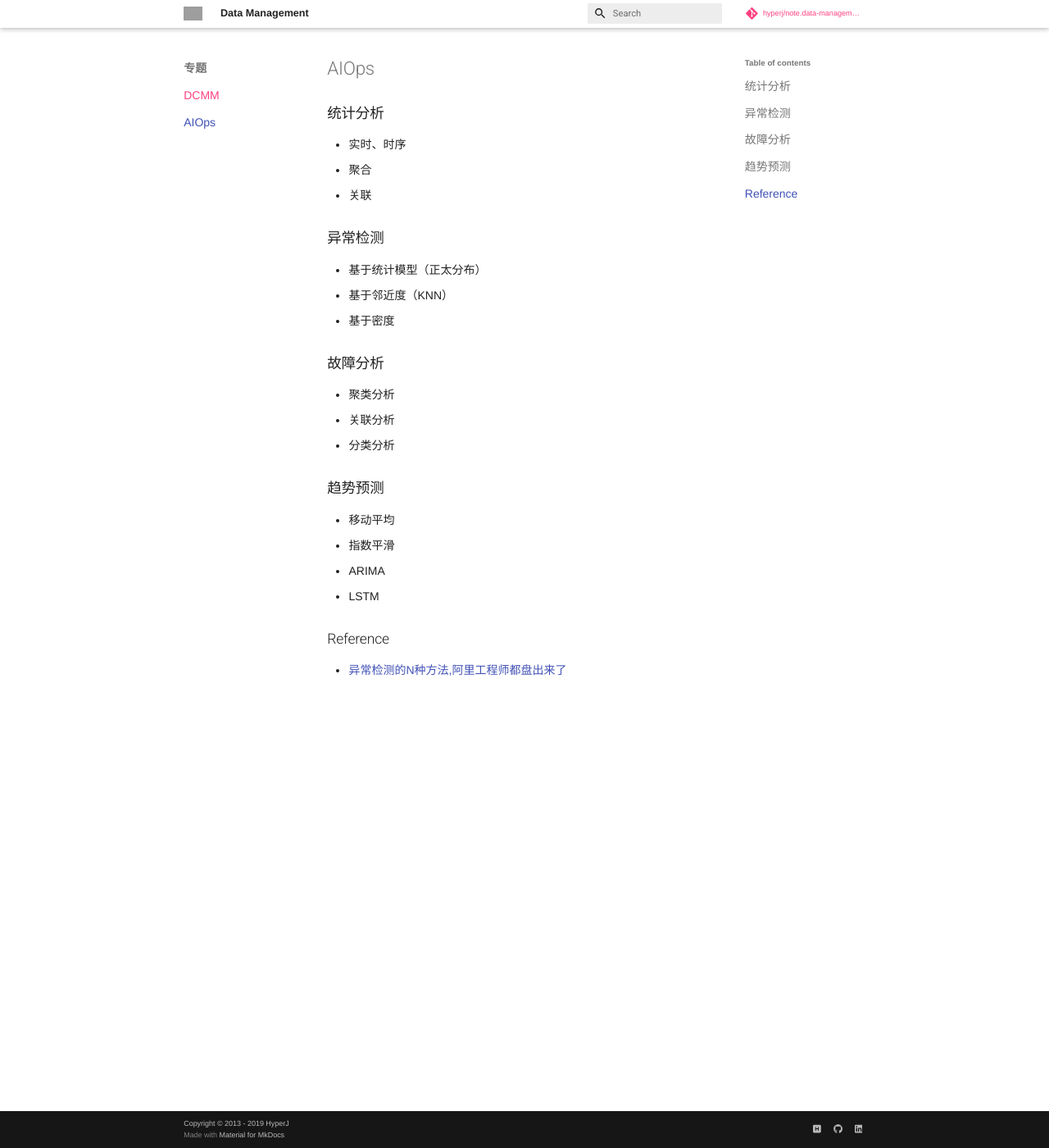
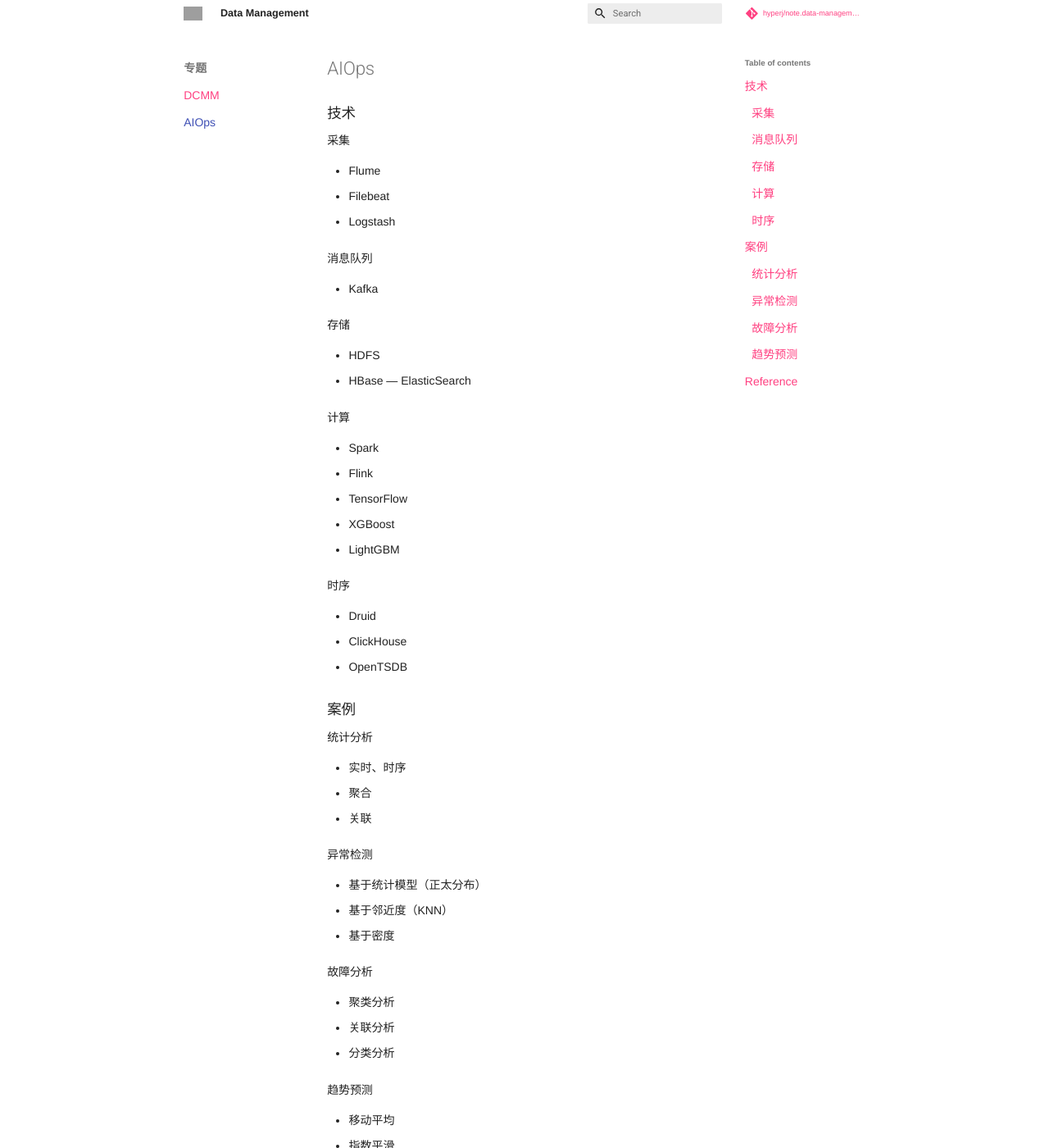
Before and after one commit to hyperj/note.data-management, an MkDocs documentation site: the page built from docs/aiops.md, in a window 1280 px wide and 1400 px high. Shown: the whole window at 82% size. Built offline with MkDocs 1.6.1 and Material for MkDocs 9.7.7, drawn with Linux system fonts in a browser that asks for light colours; nearby versions of some CDN libraries; library files that are not in the unit come from our copies; comment, search, counter and statistics services are not loaded; grey boxes are pictures that could not be loaded.

Commit message:
update aiops

```diff
--- a/docs/aiops.md
+++ b/docs/aiops.md
@@ -1,24 +1,58 @@
 # AIOps
 
-## 统计分析
+## 技术
+
+### 采集
+
+- Flume
+- Filebeat
+- Logstash
+
+### 消息队列
+
+- Kafka
+
+### 存储
+
+- HDFS
+- HBase
+— ElasticSearch
+
+### 计算
+
+- Spark
+- Flink
+- TensorFlow
+- XGBoost
+- LightGBM
+
+### 时序
+
+- Druid
+- ClickHouse
+- OpenTSDB
+
+## 案例
+
+### 统计分析
 
 - 实时、时序
 - 聚合
 - 关联
 
-## 异常检测
+### 异常检测
 
 - 基于统计模型（正太分布）
 - 基于邻近度（KNN）
 - 基于密度
 
-## 故障分析
+### 故障分析
 
 - 聚类分析
 - 关联分析
 - 分类分析
 
-## 趋势预测
+### 趋势预测
 
 - 移动平均
 - 指数平滑
```
